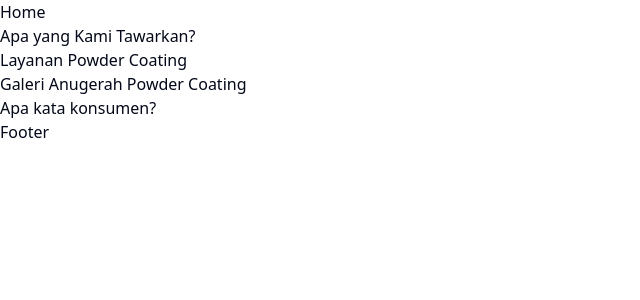
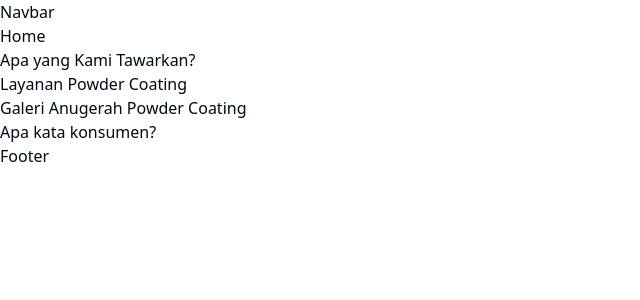
Before and after one commit to overlogic-universe/anugerah-powder-coating-web, a Next.js app: page / in a window 1280 px wide. Shown: the top 300 px of the page, without its empty margins (0-640 px from the left). Built offline with nearby package versions, Linux system fonts and the light colour scheme.

Commit message:
refactor: change code structure

```diff
--- a/src/app/page.tsx
+++ b/src/app/page.tsx
@@ -1,6 +1,7 @@
 import Footer from "@/components/footer/Footer";
 import Gallery from "@/components/gallery/Gallery";
 import Home from "@/components/home/home";
+import Navbar from "@/components/navbar/Navbar";
 import Pricing from "@/components/pricing/Pricing";
 import Service from "@/components/service/Service";
 import Testimony from "@/components/testimony/Testimony";
@@ -11,6 +12,7 @@
 const Page: NextPage<Props> = ({}) => {
   return (
     <>
+      <Navbar />
       <Home />
       <Service />
       <Pricing />
--- /dev/null
+++ b/src/components/navbar/Navbar.tsx
@@ -0,0 +1,9 @@
+import { NextPage } from 'next'
+
+interface Props {}
+
+const Navbar: NextPage<Props> = ({}) => {
+  return <div>Navbar</div>
+}
+
+export default Navbar
--- /dev/null
+++ b/src/constants/GalleryImageConstants.ts
@@ -0,0 +1,8 @@
+// This is used to store image location constants throughout the application.
+
+// located at /public/images
+import image1 from "/images/header/images-1.jpg";
+
+export const GalleryImageConstants = {
+    image1,
+}
--- a/src/constants/ImagesConstants.ts
+++ b/src/constants/HeaderImageConstants.ts
@@ -1,8 +1,8 @@
 // This is used to store image location constants throughout the application.
 
 // located at /public/images
-import image1 from "/images/images-1.jpg";
+import image1 from "/images/header/images-1.jpg";
 
-export const ImagesConstants = {
+export const HeaderImageConstants = {
     image1,
 }
```
Also changed, not shown: public/images/header/image-1.jpg (renamed from public/images/images-1.jpg), 1 other file (tests, documents, lock files or other folders).
